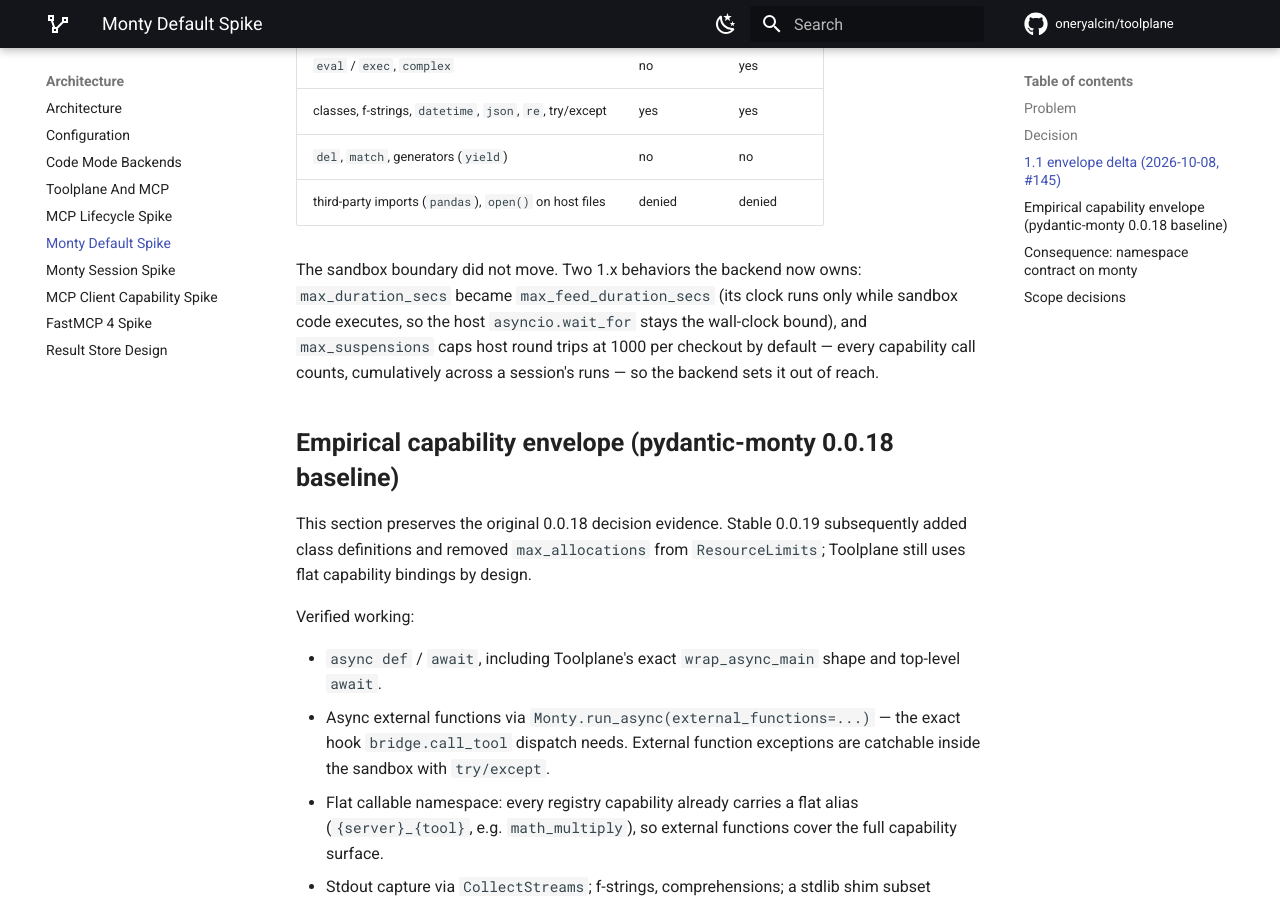
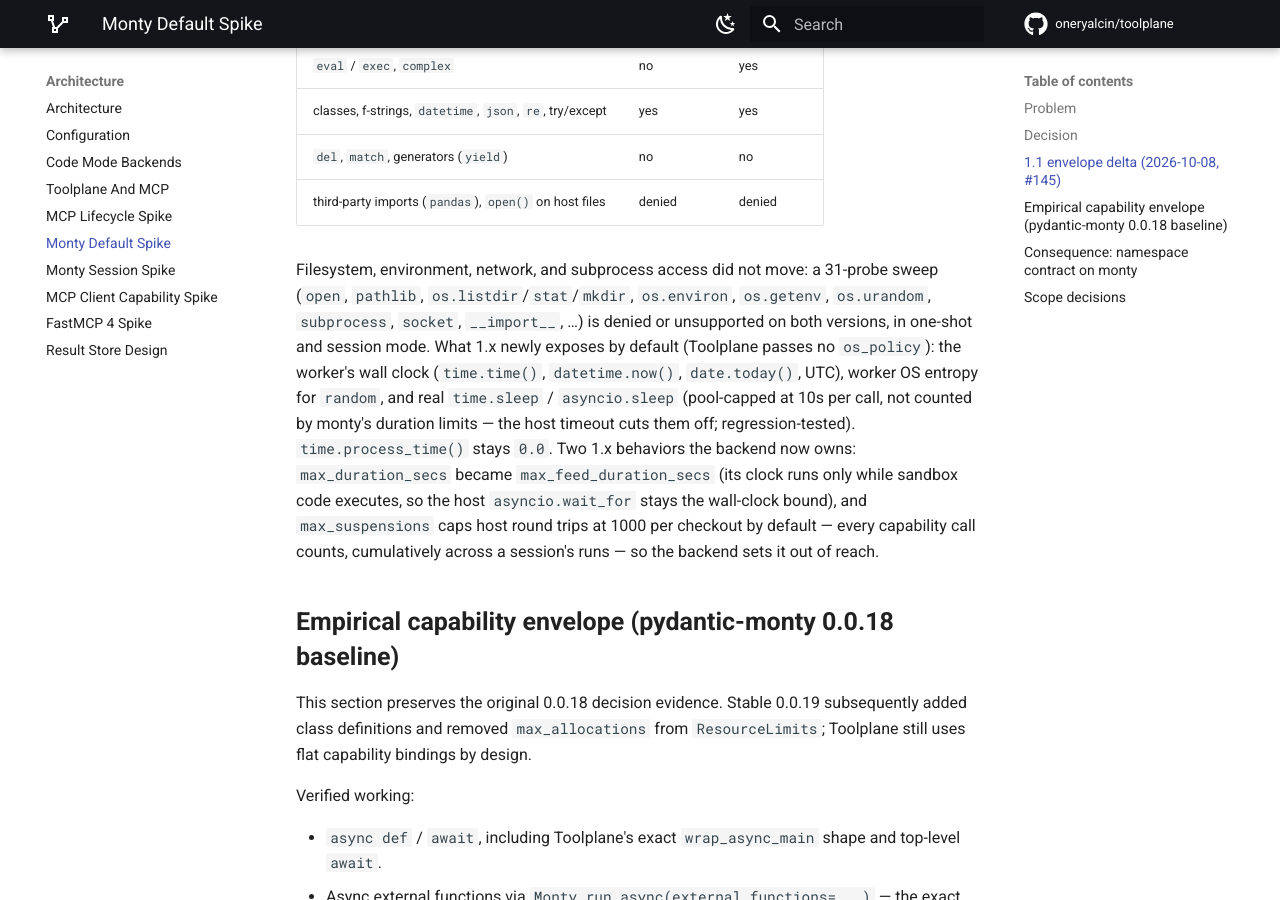
Before and after one commit to oneryalcin/toolplane, an MkDocs documentation site: the page built from docs/monty-default-spike.md, in a window 1280 px wide and 900 px high, scrolled down 1368 px. Built offline with MkDocs 1.6.1 and Material for MkDocs 9.7.7, drawn with Linux system fonts in a browser that asks for light colours; comment, search, counter and statistics services are not loaded; some of the changed text lies outside the part shown.

Commit message:
Scope the sandbox-boundary claim; pin sleep to the host timeout
Gauntlet findings (Codex adversarial gpt-6-sol + Fable review):
- 'sandbox boundary did not move' overstated. A 31-probe sweep confirms
  filesystem/env/network/subprocess are unchanged, but 1.x newly exposes
  the worker wall clock, OS entropy for random, and real sleeps by
  default. Documented instead of pinning os_policy: none is a data
  channel and a clock is useful to snippets.
- Sleep is excluded from monty's own duration limits, so the host
  timeout is its only bound: regression test (time.sleep(1000) under a
  0.5s timeout).
- monty#551: hang no longer reproduces but the issue is open; reworded.
- Belt-and-braces timeout bullet applies to one-shot only.
455 tests green, docs --strict clean.

```diff
--- a/docs/monty-default-spike.md
+++ b/docs/monty-default-spike.md
@@ -45,7 +45,16 @@ versions:
 | `del`, `match`, generators (`yield`) | no | no |
 | third-party imports (`pandas`), `open()` on host files | denied | denied |
 
-The sandbox boundary did not move. Two 1.x behaviors the backend now owns:
+Filesystem, environment, network, and subprocess access did not move: a
+31-probe sweep (`open`, `pathlib`, `os.listdir`/`stat`/`mkdir`, `os.environ`,
+`os.getenv`, `os.urandom`, `subprocess`, `socket`, `__import__`, …) is denied
+or unsupported on both versions, in one-shot and session mode. What 1.x newly
+exposes by default (Toolplane passes no `os_policy`): the worker's wall clock
+(`time.time()`, `datetime.now()`, `date.today()`, UTC), worker OS entropy for
+`random`, and real `time.sleep` / `asyncio.sleep` (pool-capped at 10s per
+call, not counted by monty's duration limits — the host timeout cuts them
+off; regression-tested). `time.process_time()` stays `0.0`. Two 1.x behaviors
+the backend now owns:
 `max_duration_secs` became `max_feed_duration_secs` (its clock runs only
 while sandbox code executes, so the host `asyncio.wait_for` stays the
 wall-clock bound), and `max_suspensions` caps host round trips at 1000 per
@@ -117,6 +126,8 @@ would require a separate design and compatibility decision.
   under default policy is a possible follow-up, deliberately not this slice.
 - Version pin `pydantic-monty>=1.1,<2`: API churn must not be able to brick
   the default backend via an unconstrained resolve.
-- Timeout enforcement is belt-and-braces: `ResourceLimits.max_feed_duration_secs`
-  bounds VM time, an outer `asyncio.wait_for` bounds wall clock including
-  time spent inside external tool calls.
+- Timeout enforcement is belt-and-braces for one-shot runs:
+  `ResourceLimits.max_feed_duration_secs` bounds VM time, an outer
+  `asyncio.wait_for` bounds wall clock including time spent inside external
+  tool calls and sleeps. Sessions use only the outer `asyncio.wait_for` (see
+  `docs/monty-session-spike.md` for why).
```
Also changed, not shown: docs/monty-session-spike.md (+7 -3 lines), 1 other file.
